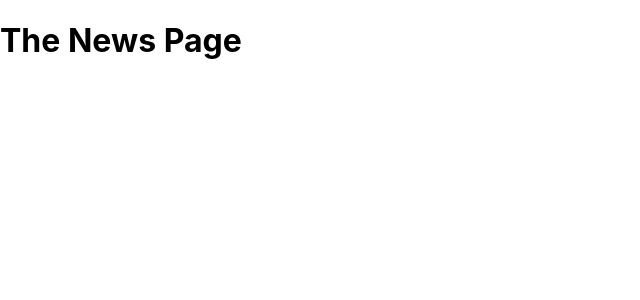
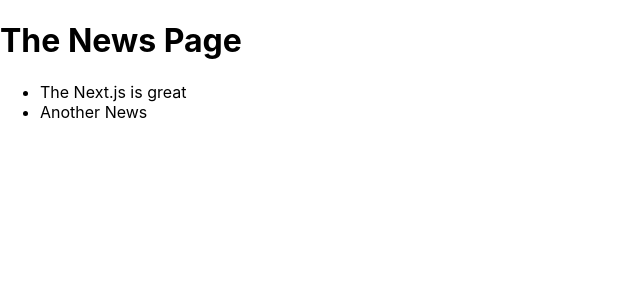
Before and after one commit to nthungvn/react-complete-guide, a Next.js app: page /news in a window 1280 px wide. Shown: the top 300 px of the page, without its empty margins (0-640 px from the left). Built offline with nearby package versions, Linux system fonts and the light colour scheme.

Commit message:
link pages with Link component

```diff
--- a/pages/news/index.js
+++ b/pages/news/index.js
@@ -1,5 +1,20 @@
+import Link from 'next/link';
+import { Fragment } from 'react';
+
 const News = (props) => {
-  return <h1>The News Page</h1>
+  return (
+    <Fragment>
+      <h1>The News Page</h1>
+      <ul>
+        <li>
+          <Link href="/news/nextjs-is-great">The Next.js is great</Link>
+        </li>
+        <li>
+          <Link href="/news/another-news">Another News</Link>
+        </li>
+      </ul>
+    </Fragment>
+  );
 };
 
 export default News;
```
